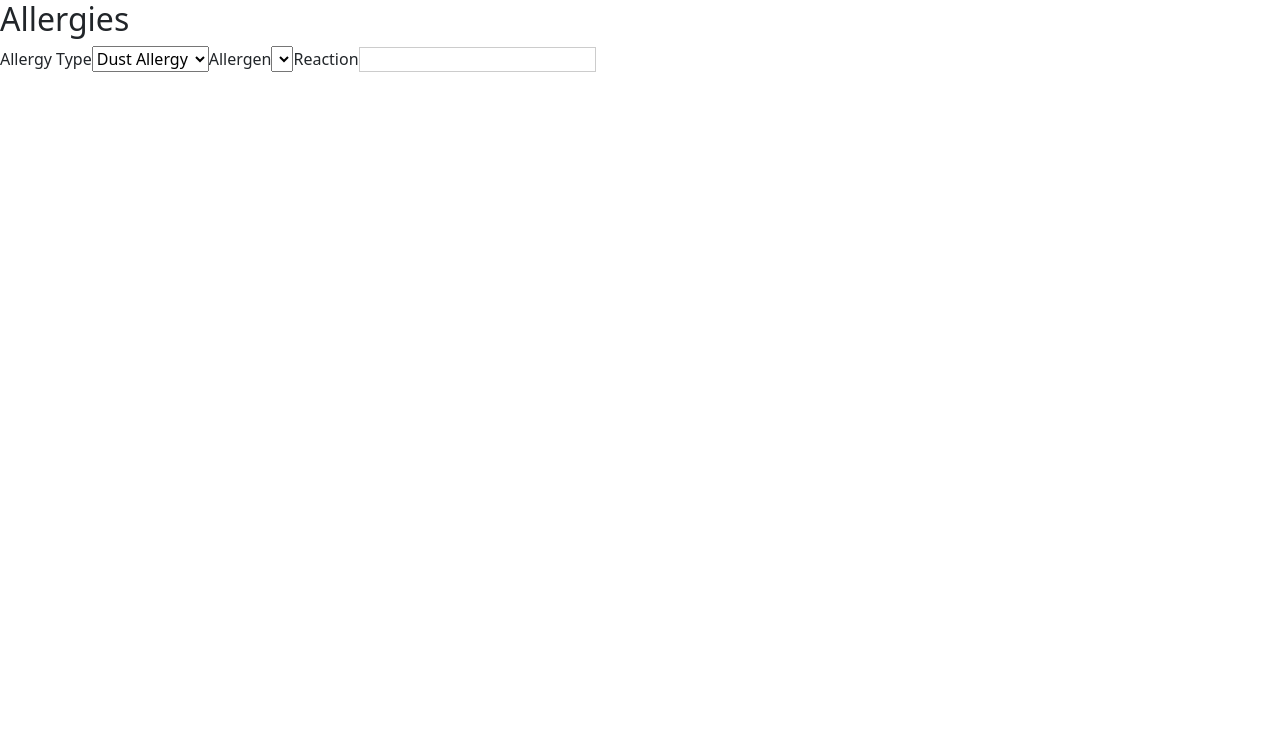
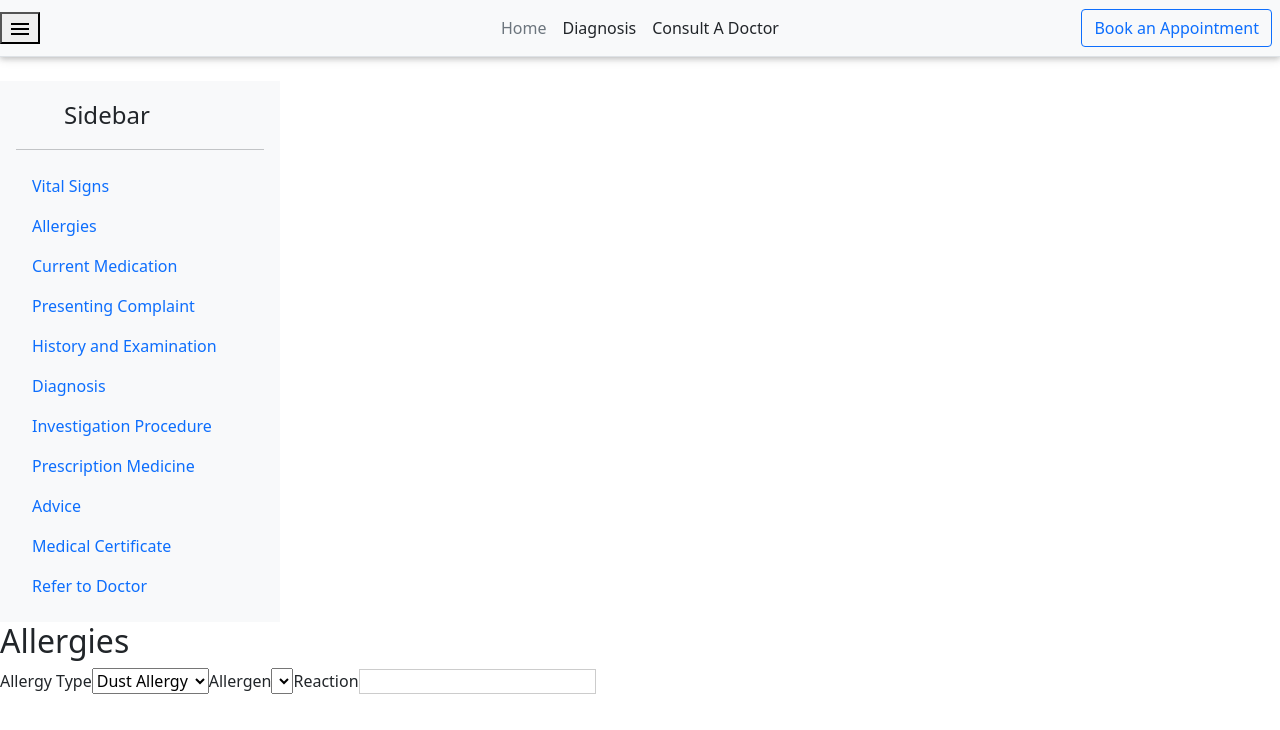
Before and after one commit to DataMinesTech/HospitalManagement, a React (Create React App) app: page /allergies in a window 1280 px wide. Shown: the top 730 px of the page. Built offline with nearby package versions, Linux system fonts and the light colour scheme.

Commit message:
sidebar updated

```diff
--- a/src/App.js
+++ b/src/App.js
@@ -31,10 +31,18 @@ import RoomTransfer from "./Components/PatientComponent/RoomTransfer";
 import DoctorTransfer from "./Components/PatientComponent/DoctorTransfer";
 import PatientAdmission from "./Components/PatientComponent/PatientAdmission";
 import PatientDischarge from "./Components/PatientComponent/PatientDischarge";
+import { useState } from "react";
+import MaterialDrawer from "./Components/Layout/Sidebar/MaterialDrawer";
+import VitalSigns from "./Components/PatientComponent/VitalSigns";
 
 function App(props) {
+  const [isOpen, setIsOpen] = useState(false);
+
   return (
     <Router>
+      <Header isOpen={isOpen} setIsOpen={setIsOpen} />
+
+      <MaterialDrawer isOpen={isOpen} setIsOpen={setIsOpen} />
       <Switch>
         <Route exact path="/" component={Login} />
         <Route exact path="/dashboard" component={Dashboard} />
@@ -49,6 +57,7 @@ function App(props) {
         <Route exact path="/investigation" component={InvestigationProcedure} />
         <Route exact path="/prescription" component={PrescriptionMedicine} />
         <Route exact path="/advice" component={Advice} />
+        {/* <Route exact path="/vitalsigns" component={VitalSigns} /> */}
         <Route
           exact
           path="/medicalcertificate"
--- a/src/Components/Layout/Sidebar/PatientSidebarData.js
+++ b/src/Components/Layout/Sidebar/PatientSidebarData.js
@@ -1,7 +1,7 @@
 export const PatientSidebarData = [
   {
     title: "Vital Signs",
-    link: "/vitalsigns",
+    link: "/patientvisit",
   },
   {
     title: "Allergies",
--- a/src/Components/Layout/Sidebar/Sidebar.js
+++ b/src/Components/Layout/Sidebar/Sidebar.js
@@ -3,44 +3,39 @@ import "./Sidebar.css";
 import Drawer from "@mui/material/Drawer";
 import { Button, Typography } from "@mui/material";
 import MenuIcon from "@mui/icons-material/Menu";
+import { Link } from "react-router-dom";
+import { PatientSidebarData } from "./PatientSidebarData";
 
 const Sidebar = ({ link, title, isOpen }) => {
   return (
     <div>
-      <div>
-        <button></button>
+      <div
+        class="d-flex flex-column flex-shrink-0 p-3 bg-light"
+        style={{ width: "280px" }}
+      >
+        <a
+          href="/"
+          class="d-flex align-items-center mb-3 mb-md-0 me-md-auto link-dark text-decoration-none"
+        >
+          <svg class="bi me-2" width="40" height="32"></svg>
+          <span class="fs-4">Sidebar</span>
+        </a>
+        <hr />
+        {PatientSidebarData.map((data) => {
+          return (
+            <ul class="nav nav-pills flex-column mb-auto">
+              <li class="nav-item">
+                <button class="nav-link .hover " aria-current="page">
+                  <Link className="text-decoration-none " to={data.link}>
+                    {data.title}
+                  </Link>
+                </button>
+              </li>
+            </ul>
+          );
+        })}
       </div>
-      {isOpen !== false ? (
-        <>
-          <div className="sidebar">
-            <a className="" href={link}>
-              {title}
-            </a>
-          </div>
-        </>
-      ) : (
-        <></>
-      )}
     </div>
-    // <>
-    //   <div className="sidebar">
-    //     <Button
-    //       onClick={() => {
-    //         setIsOpen(!isOpen);
-    //       }}
-    //     >
-    //       <MenuIcon />
-    //     </Button>
-
-    //     <Drawer
-    //       // anchor={anchor}
-    //       variant="permanent"
-    //       anchor="left"
-    //     >
-    //       <Typography>{props.title}</Typography>
-    //     </Drawer>
-    //   </div>
-    // </>
   );
 };
 
--- a/src/Components/PatientComponent/PatientAllergies.js
+++ b/src/Components/PatientComponent/PatientAllergies.js
@@ -1,8 +1,12 @@
 import React from "react";
+import Sidebar from "../Layout/Sidebar/Sidebar";
 
 const PatientAllergies = () => {
+  console.log(window.location.hash);
+
   return (
     <div>
+      <Sidebar />
       <h2>Allergies</h2>
       <label>Allergy Type</label>
       <select>
--- a/src/Components/PatientComponent/PatientVisit.css
+++ b/src/Components/PatientComponent/PatientVisit.css
@@ -8,8 +8,27 @@
   overflow: auto;
 }
 
+body {
+  text-decoration: none;
+}
+
+.btn-primary {
+  color: #fff;
+  background-color: #0495c9;
+  border-color: #357ebd; /*set the color you want here*/
+}
+.btn-primary:hover,
+.btn-primary:focus,
+.btn-primary:active,
+.btn-primary.active,
+.open > .dropdown-toggle.btn-primary {
+  color: #fff;
+  background-color: #00b3db;
+  border-color: #285e8e; /*set the color you want here*/
+}
+
 .vitalsigns {
-  padding-left: 250px;
+  padding-left: 300px;
 }
 
 /* Sidebar links */
--- a/src/Components/PatientComponent/PatientVisit.js
+++ b/src/Components/PatientComponent/PatientVisit.js
@@ -2,34 +2,44 @@ import React from "react";
 import Sidebar from "../Layout/Sidebar/Sidebar";
 import { PatientSidebarData } from "../Layout/Sidebar/PatientSidebarData";
 import "./PatientVisit.css";
+import Header from "../Layout/Header/Header";
+import MaterialDrawer from "../Layout/Sidebar/MaterialDrawer";
+import { Link } from "react-router-dom";
+import PatientAllergies from "./PatientAllergies";
+import VitalSigns from "./VitalSigns";
+import Medication from "./Medication";
 
 const PatientVisit = () => {
+  const currentRoute = window.location.pathname;
+
+  console.log("current Route", currentRoute);
+  console.log("hash location", window.location.hash);
+
   return (
-    <div>
+    <>
+      <Sidebar />
+      {/* <div>
+        {" "}
         <form>
+          {" "}
           <div>
              <h2>Patient Visits</h2>
-          <span>patient Id : 5584133 </span>&nbsp;
-          <span>Name : John Smith</span> &nbsp;
-          <span>Age : 35 years</span>
+             <span>patient Id : 5584133 </span>&nbsp; //{" "}
+            <span>Name : John Smith</span> &nbsp; // <span>Age : 35 years</span>
+            {" "}
           </div>
+          {" "}
           <div>
              <button>Medical Record</button>
             <button>Package</button>
              <button>Consultation</button>
              <button>Vaccination</button>
+            {" "}
           </div>
-        <h3>Treatment Details</h3>
-
-        {PatientSidebarData.map((data, index) => {
-          return (
-            <li key={index}>
-              <Sidebar title={data.title} link={data.link} />
-            </li>
-          );
-        })}
+          <h3>Treatment Details</h3> */}
 
       <div className="vitalsigns">
+        <div>
           <h3>Vital Signs</h3>
           <label>Weight(kg)</label>
           <input type="text" />
@@ -52,22 +62,22 @@ const PatientVisit = () => {
           <label>SPO 2</label>
           <input type="text" />
           <br />
-          <label>AVPO</label>
+          <label>AVPO</label>{" "}
           <select>
-            <option>Select</option>
+            <option>Select</option>{" "}
           </select>
-          <label>Trauma</label>
+          <label>Trauma</label>{" "}
           <select>
-            <option>Select</option>
+            <option>Select</option>{" "}
           </select>
-          <label>Mobility</label>
+          <label>Mobility</label>{" "}
           <select>
-            <option>Select</option>
+            <option>Select</option>{" "}
           </select>
           <br />
-          <label>Oxygen Supplementation</label>
+          <label>Oxygen Supplementation</label>{" "}
           <select>
-            <option>Select</option>
+            <option>Select</option>{" "}
           </select>
           <label>Intake</label>
           <input type="text" />
@@ -84,8 +94,8 @@ const PatientVisit = () => {
           <h2>Current Vitals</h2>
         </div>
         <button type="submit">Submit</button>
-      </form>
       </div>
+    </>
   );
 };
 
--- /dev/null
+++ b/src/Components/PatientComponent/VitalSigns.js
@@ -0,0 +1,8 @@
+import React from "react";
+import Sidebar from "../Layout/Sidebar/Sidebar";
+
+const VitalSigns = () => {
+  return <div></div>;
+};
+
+export default VitalSigns;
```
Lines whose indentation alone changed are shown as unchanged.
